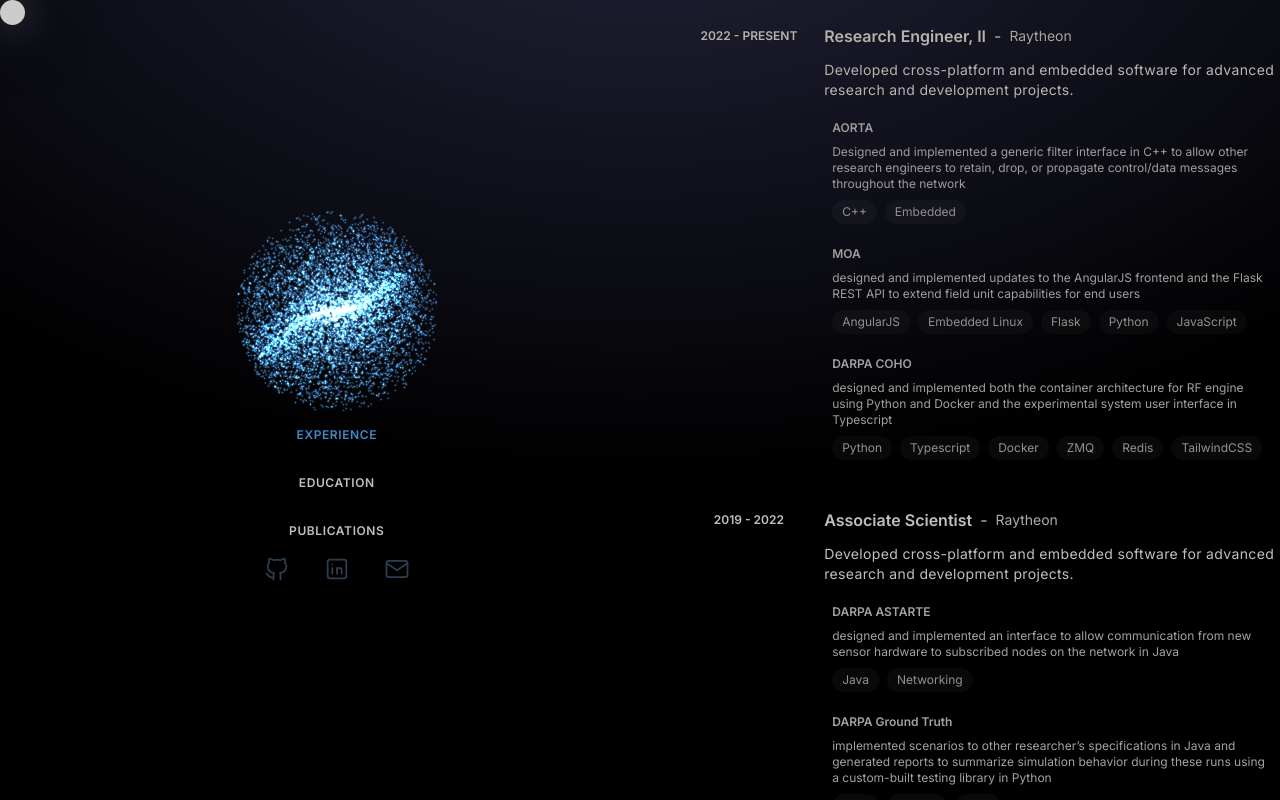
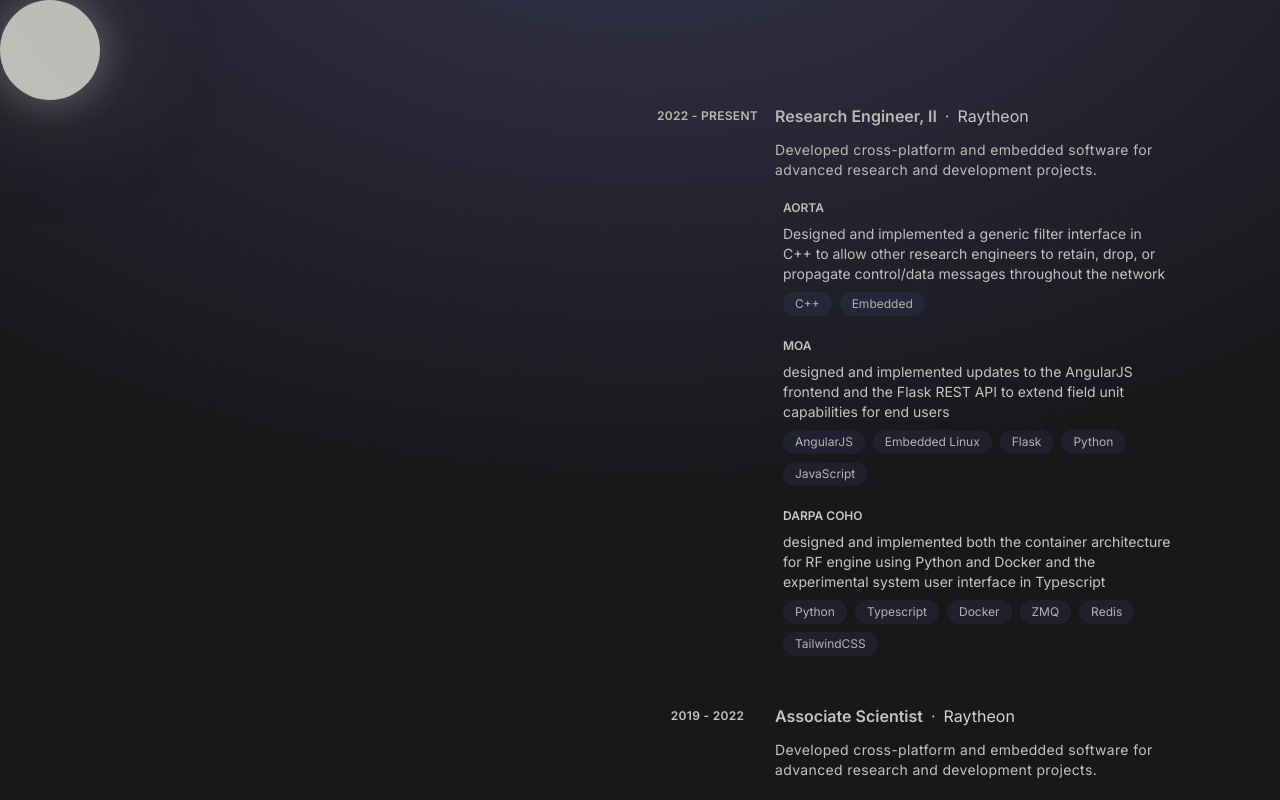
Before and after one commit to rounsifer/rounsifer.github.io, a Next.js app: page / in a window 1280 px wide. Built offline with nearby package versions, Linux system fonts and the light colour scheme.

Commit message:
Update UI for monitors

```diff
--- a/src/app/_components/custom-cursor.tsx
+++ b/src/app/_components/custom-cursor.tsx
@@ -10,7 +10,7 @@ export const CustomCursor = ({
 
     // Update cursor position on mouse move
     const updateCursorPosition = (e: React.MouseEvent) => {
-        setPosition({ x: e.pageX - 12.5, y: e.pageY - 12.5 });
+        setPosition({ x: e.pageX - 50, y: e.pageY - 50 });
     };
 
     if (typeof window !== 'undefined') {
@@ -22,7 +22,7 @@ export const CustomCursor = ({
 
     return (
         <div className={`custom-cursor-container`} onMouseMove={updateCursorPosition}>
-            <div className={`custom-cursor drop-shadow-glow absolute bg-zinc-300 w-[25px] h-[25px] rounded-full mix-blend-difference ${isVisible ? "opacity-100" : "opacity-0"}`} style={{ left: `${position.x}px`, top: `${position.y}px` }}></div>
+            <div className={`custom-cursor drop-shadow-glow absolute bg-zinc-300 w-[100px] h-[100px] rounded-full mix-blend-difference ${isVisible ? "opacity-100" : "opacity-0"}`} style={{ left: `${position.x}px`, top: `${position.y}px` }}></div>
             {children}
         </div>
     );
--- a/src/app/_components/experience-section.tsx
+++ b/src/app/_components/experience-section.tsx
@@ -4,7 +4,7 @@ export default function Experience() {
   if (typeof document !== "undefined") {
     // will run in client's browser only
     const fade_in_sequence: TimelineDefinition = [
-      [".experience", { opacity: [0, 0.75] }, { duration: 1, at: 0 }],
+      [".experience", { opacity: [0, 1] }, { duration: 1, at: 0 }],
     ];
     timeline(fade_in_sequence);
   }
@@ -82,7 +82,7 @@ export default function Experience() {
   ];
 
   return (
-    <main className="experience no-scrollbar flex w-full flex-row gap-4 text-white mix-blend-exclusion py-4">
+    <main className="experience no-scrollbar pr-24 flex w-full flex-row gap-4 text-zinc-300 mix-blend-exclusion py-24">
       <div className="flex h-full flex-col gap-6">
         {jobHistory.map((job) => {
           return (
@@ -117,15 +117,15 @@ type JobCardProps = {
 
 const JobCard = ({ title, company, date, detail, projects }: JobCardProps) => {
   return (
-    <main className="job-card flex flex-row rounded-lg py-2 pr-1 opacity-75 hover:bg-[#4e9fe9]/5 hover:text-white hover:opacity-100">
-      <p className="h-fit w-1/4 pt-1 text-center text-xs font-semibold ">
+    <main className="job-card flex flex-row rounded-lg py-2 pr-1 hover:bg-[#4e9fe9]/5 hover:text-white">
+      <p className="h-fit w-1/4 pt-1 text-center text-xs font-semibold tracking-wide ">
         {date}
       </p>
       <div className="flex w-3/4 flex-col gap-3">
         <div className="flex flex-row items-center gap-2">
-          <p className="font-semibold">{title}</p>
-          {"-"}
-          <p className="text-sm  text-white/90">{company}</p>
+          <p className="font-semibold text-base">{title} </p>
+          {"·"}
+          <p className="text-base text-white/90">{company}</p>
         </div>
         <p className="text-sm tracking-wide">{detail}</p>
         <ul className="flex w-full flex-col gap-1.5">
@@ -136,7 +136,7 @@ const JobCard = ({ title, company, date, detail, projects }: JobCardProps) => {
                   <p className="flex text-xs font-semibold text-white/85">
                     {project.title}
                   </p>
-                  <p className="flex text-xs text-white/85">
+                  <p className="flex text-white/85">
                     {project.description}
                   </p>
                   <ul className="flex w-full flex-wrap gap-2 text-end text-xs">
@@ -144,7 +144,8 @@ const JobCard = ({ title, company, date, detail, projects }: JobCardProps) => {
                       return (
                         <li
                           key={index}
-                          className="rounded-full bg-white/5  px-2.5 py-1  text-white/75"
+                          className="rounded-full bg-[#6071e2]/10  px-3 py-1  text-white/75"
+
                         >
                           {tech}
                         </li>
--- a/src/app/_components/homepage/nav-list.tsx
+++ b/src/app/_components/homepage/nav-list.tsx
@@ -1,6 +1,38 @@
 "use client";
 
 import { TimelineDefinition, timeline } from "motion";
+
+import { ParticleDisplay } from "./particle-display/particle-display";
+
+
+
+
+        // <ul className="flex  w-fit flex-col gap-2 rounded-2xl text-center text-white">
+        //   <li className="mt-16 py-3 text-start">
+        //     <a
+        //       href="experience"
+        //       className="py-3 text-xs  font-bold uppercase tracking-widest text-zinc-500"
+        //     >
+        //       EXPERIENCE
+        //     </a>
+        //   </li>
+        //   <li className="py-3 text-start">
+        //     <a
+        //       href="education"
+        //       className="text-xs font-bold uppercase tracking-widest text-zinc-500"
+        //     >
+        //       EDUCATION
+        //     </a>
+        //   </li>
+        //   <li className="py-3 text-start">
+        //     <a
+        //       href="#publications"
+        //       className="text-xs font-bold uppercase tracking-widest text-zinc-500"
+        //     >
+        //       publications
+        //     </a>
+        //   </li>
+
 
 export default function NavList() {
   if (typeof document !== "undefined") {
@@ -20,16 +52,89 @@ export default function NavList() {
   }
 
   return (
-    <div className="navlist flex hidden  w-fit items-center justify-center">
-      <ul className="flex h-full w-fit flex-col items-center gap-2 rounded-2xl text-center text-white">
-        <li className="my-name text-5xl text-[#4e9fe9] font-semibold tracking-tight sm:text-[3rem]">
+    <div className="navlist flex hidden h-full max-h-screen flex-col justify-between ">
+      <div className="flex  w-fit flex-col gap-2 rounded-2xl  text-white">
+        <a
+          href="/"
+          className="my-name font-bold tracking-tight text-zinc-300 sm:text-4xl sm:text-5xl"
+        >
           Ron Rounsifer
+        </a>
+        <h2 className="text-lg font-medium">Senior Software Engineer</h2>
+
+
+        <ul className="flex  w-fit flex-col gap-2 rounded-2xl text-center text-white">
+        </ul>
+      </div>
+
+          <ParticleDisplay />
+      <ul className="social-links mt-8 flex w-full flex-row justify-start gap-6">
+        <li className="text-zinc-500">
+          <a
+            href="https://github.com/rounsifer"
+            target="_blank"
+            rel="noopener noreferrer"
+          >
+            <svg
+              xmlns="http://www.w3.org/2000/svg"
+              width="24"
+              height="24"
+              viewBox="0 0 24 24"
+              fill="currentColor"
+              className="icon icon-tabler icons-tabler-filled icon-tabler-brand-github"
+            >
+              <path stroke="none" d="M0 0h24v24H0z" fill="none" />
+              <path d="M5.315 2.1c.791 -.113 1.9 .145 3.333 .966l.272 .161l.16 .1l.397 -.083a13.3 13.3 0 0 1 4.59 -.08l.456 .08l.396 .083l.161 -.1c1.385 -.84 2.487 -1.17 3.322 -1.148l.164 .008l.147 .017l.076 .014l.05 .011l.144 .047a1 1 0 0 1 .53 .514a5.2 5.2 0 0 1 .397 2.91l-.047 .267l-.046 .196l.123 .163c.574 .795 .93 1.728 1.03 2.707l.023 .295l.007 .272c0 3.855 -1.659 5.883 -4.644 6.68l-.245 .061l-.132 .029l.014 .161l.008 .157l.004 .365l-.002 .213l-.003 3.834a1 1 0 0 1 -.883 .993l-.117 .007h-6a1 1 0 0 1 -.993 -.883l-.007 -.117v-.734c-1.818 .26 -3.03 -.424 -4.11 -1.878l-.535 -.766c-.28 -.396 -.455 -.579 -.589 -.644l-.048 -.019a1 1 0 0 1 .564 -1.918c.642 .188 1.074 .568 1.57 1.239l.538 .769c.76 1.079 1.36 1.459 2.609 1.191l.001 -.678l-.018 -.168a5.03 5.03 0 0 1 -.021 -.824l.017 -.185l.019 -.12l-.108 -.024c-2.976 -.71 -4.703 -2.573 -4.875 -6.139l-.01 -.31l-.004 -.292a5.6 5.6 0 0 1 .908 -3.051l.152 -.222l.122 -.163l-.045 -.196a5.2 5.2 0 0 1 .145 -2.642l.1 -.282l.106 -.253a1 1 0 0 1 .529 -.514l.144 -.047l.154 -.03z" />
+            </svg>
+          </a>
+        </li>
+        <li className="text-zinc-500">
+          <a
+            href="https://www.linkedin.com/in/ronaldrounsifer/"
+            target="_blank"
+            rel="noopener noreferrer"
+          >
+            <svg
+              xmlns="http://www.w3.org/2000/svg"
+              width="24"
+              height="24"
+              viewBox="0 0 24 24"
+              fill="none"
+              stroke="currentColor"
+              strokeWidth="2"
+              strokeLinecap="round"
+              strokeLinejoin="round"
+              className="icon icon-tabler icons-tabler-outline icon-tabler-brand-linkedin"
+            >
+              <path stroke="none" d="M0 0h24v24H0z" fill="none" />
+              <path d="M4 4m0 2a2 2 0 0 1 2 -2h12a2 2 0 0 1 2 2v12a2 2 0 0 1 -2 2h-12a2 2 0 0 1 -2 -2z" />
+              <path d="M8 11l0 5" />
+              <path d="M8 8l0 .01" />
+              <path d="M12 16l0 -5" />
+              <path d="M16 16v-3a2 2 0 0 0 -4 0" />
+            </svg>
+          </a>
         </li>
 
-        <li className="my-tagline w-2/3 text-center font-light  tracking-wide text-white/85 sm:w-full sm:text-start">
-          just another{" "}
-          <span className="font-semibold text-[#4e9fe9] ">software engineer</span>{" "}
-          that likes to build
+        <li className="text-zinc-500">
+          <button
+            onClick={() =>
+              (window.location.href = "mailto:ronrounsifer@gmail.com")
+            }
+          >
+            <svg
+              xmlns="http://www.w3.org/2000/svg"
+              width="24"
+              height="24"
+              viewBox="0 0 24 24"
+              fill="currentColor"
+              className="icon icon-tabler icons-tabler-filled icon-tabler-mail"
+            >
+              <path stroke="none" d="M0 0h24v24H0z" fill="none" />
+              <path d="M22 7.535v9.465a3 3 0 0 1 -2.824 2.995l-.176 .005h-14a3 3 0 0 1 -2.995 -2.824l-.005 -.176v-9.465l9.445 6.297l.116 .066a1 1 0 0 0 .878 0l.116 -.066l9.445 -6.297z" />
+              <path d="M19 4c1.08 0 2.027 .57 2.555 1.427l-9.555 6.37l-9.555 -6.37a2.999 2.999 0 0 1 2.354 -1.42l.201 -.007h14z" />
+            </svg>
+          </button>
         </li>
       </ul>
     </div>
--- a/src/app/_components/homepage/particle-display/particle-display.tsx
+++ b/src/app/_components/homepage/particle-display/particle-display.tsx
@@ -24,14 +24,14 @@ export const ParticleDisplay = () => {
     }
 
     return (
-        <main className="particle-display items-center justify-center flex h-[200px]  w-[200px]">
+        <main className="particle-display items-center justify-center flex h-[300px]  w-[300px]">
             <Canvas className="flex " camera={{ position: [1.5, 1.5, 1.5], zoom: 4, near: 1, far: 1000 }}>
                 <OrbitControls />
                 {/* <ambientLight intensity={0.5} /> */}
                 {/* <directionalLight position={[-1, 2, 2]} intensity={4} /> */}
                 {/* <BasicParticles  /> */}
                 {/* <TwistedBox /> */}
-                <CustomGeometryParticles count={8000} />
+                <CustomGeometryParticles count={10000} />
             </Canvas>
 
         </main>
--- a/src/app/_components/main-screen.tsx
+++ b/src/app/_components/main-screen.tsx
@@ -15,106 +15,12 @@ export default function MainScreen() {
   }
 
   return (
-    <main className="flex h-full w-3/4 w-full flex-row items-center justify-center">
-      <div className="left-col flex h-full w-full flex-col items-center gap-4">
-        <ParticleDisplay />
+    <main className="flex h-full max-w-screen-xl flex-row justify-between">
+      <header className="left-col flex lg:sticky lg:w-1/2 lg:max-h-screen py-24 w-full flex-col items-center gap-4">
         <NavList />
-        <div className="w-full text-center">
-          <ul className="nav-btns flex flex-col gap-8 text-xs font-semibold tracking-wider text-white/75">
-            <li>
-              <button className="text-[#4e9fe9]/85 hover:text-[#4e9fe9]">
-                EXPERIENCE
-              </button>
-            </li>
-            <li>
-              <button className="hover:text-[#4e9fe9]">EDUCATION</button>
-            </li>
-            <li>
-              <button className="hover:text-[#4e9fe9]">PUBLICATIONS</button>
-            </li>
-          </ul>
-        </div>
+      </header>
 
-        <ul className="social-links flex w-full flex-row justify-center gap-8">
-          <li className="text-white/50">
-            <a
-              href="https://github.com/rounsifer"
-              target="_blank"
-              rel="noopener noreferrer"
-            >
-              <svg
-                xmlns="http://www.w3.org/2000/svg"
-                className="icon icon-tabler icon-tabler-brand-github mix-blend-exclusion"
-                width="28"
-                height="28"
-                viewBox="0 0 24 24"
-                strokeWidth="1.5"
-                stroke="#2c3e50"
-                fill="none"
-                strokeLinecap="round"
-                strokeLinejoin="round"
-              >
-                <path stroke="none" d="M0 0h24v24H0z" fill="none" />
-                <path d="M9 19c-4.3 1.4 -4.3 -2.5 -6 -3m12 5v-3.5c0 -1 .1 -1.4 -.5 -2c2.8 -.3 5.5 -1.4 5.5 -6a4.6 4.6 0 0 0 -1.3 -3.2a4.2 4.2 0 0 0 -.1 -3.2s-1.1 -.3 -3.5 1.3a12.3 12.3 0 0 0 -6.2 0c-2.4 -1.6 -3.5 -1.3 -3.5 -1.3a4.2 4.2 0 0 0 -.1 3.2a4.6 4.6 0 0 0 -1.3 3.2c0 4.6 2.7 5.7 5.5 6c-.6 .6 -.6 1.2 -.5 2v3.5" />
-              </svg>
-            </a>
-          </li>
-          <li className="text-white/50">
-            <a
-              href="https://www.linkedin.com/in/ronaldrounsifer/"
-              target="_blank"
-              rel="noopener noreferrer"
-            >
-              <svg
-                xmlns="http://www.w3.org/2000/svg"
-                className="icon icon-tabler icon-tabler-brand-linkedin mix-blend-exclusion"
-                width="28"
-                height="28"
-                viewBox="0 0 24 24"
-                strokeWidth="1.5"
-                stroke="#2c3e50"
-                fill="none"
-                strokeLinecap="round"
-                strokeLinejoin="round"
-              >
-                <path stroke="none" d="M0 0h24v24H0z" fill="none" />
-                <path d="M4 4m0 2a2 2 0 0 1 2 -2h12a2 2 0 0 1 2 2v12a2 2 0 0 1 -2 2h-12a2 2 0 0 1 -2 -2z" />
-                <path d="M8 11l0 5" />
-                <path d="M8 8l0 .01" />
-                <path d="M12 16l0 -5" />
-                <path d="M16 16v-3a2 2 0 0 0 -4 0" />
-              </svg>
-            </a>
-          </li>
-
-          <li className="text-white/50">
-            <button
-              onClick={() =>
-                (window.location.href = "mailto:ronrounsifer@gmail.com")
-              }
-            >
-              <svg
-                xmlns="http://www.w3.org/2000/svg"
-                className="icon icon-tabler icon-tabler-mail"
-                width="28"
-                height="28"
-                viewBox="0 0 24 24"
-                strokeWidth="1.5"
-                stroke="#2c3e50"
-                fill="none"
-                strokeLinecap="round"
-                strokeLinejoin="round"
-              >
-                <path stroke="none" d="M0 0h24v24H0z" fill="none" />
-                <path d="M3 7a2 2 0 0 1 2 -2h14a2 2 0 0 1 2 2v10a2 2 0 0 1 -2 2h-14a2 2 0 0 1 -2 -2v-10z" />
-                <path d="M3 7l9 6l9 -6" />
-              </svg>
-            </button>
-          </li>
-        </ul>
-      </div>
-
-      <div className="right-col flex h-screen overflow-y-scroll">
+      <div className="right-col flex h-screen lg:w-1/2 overflow-y-scroll">
         <Experience />
       </div>
     </main>
--- a/src/app/page.tsx
+++ b/src/app/page.tsx
@@ -7,7 +7,7 @@ import MainScreen from "./_components/main-screen";
 export default function Home() {
   return (
     <CustomCursor>
-      <main className="flex flex-row min-h-screen min-w-screen justify-center text-white mix-blend-exclusion bg-black bg-[radial-gradient(ellipse_80%_80%_at_50%_-20%,rgba(120,119,198,0.3),rgba(255,255,255,0))]">
+      <main className="flex flex-row min-h-screen min-w-screen justify-center text-white mix-blend-exclusion bg-zinc-900 bg-[radial-gradient(ellipse_80%_80%_at_50%_-20%,rgba(120,119,198,0.3),rgba(255,255,255,0))]">
         <MainScreen />
       </main>
     </CustomCursor>
```
